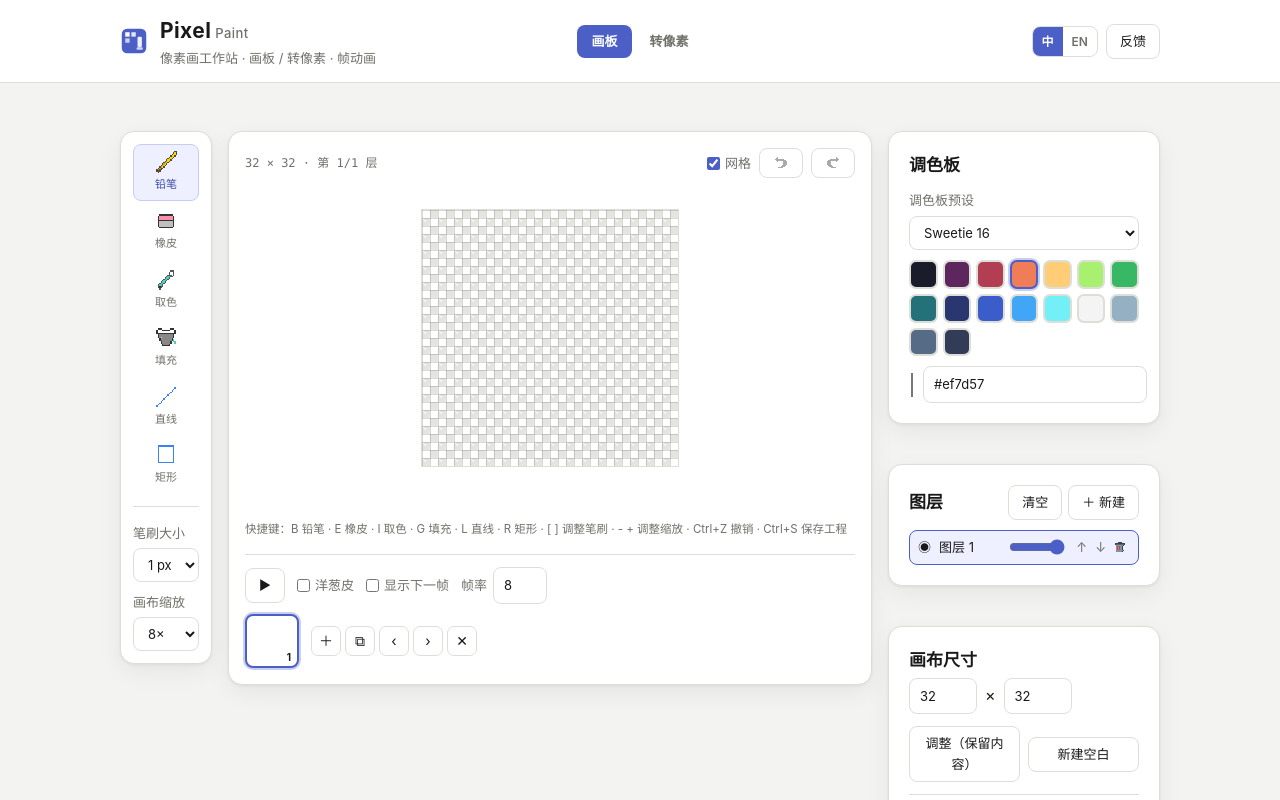
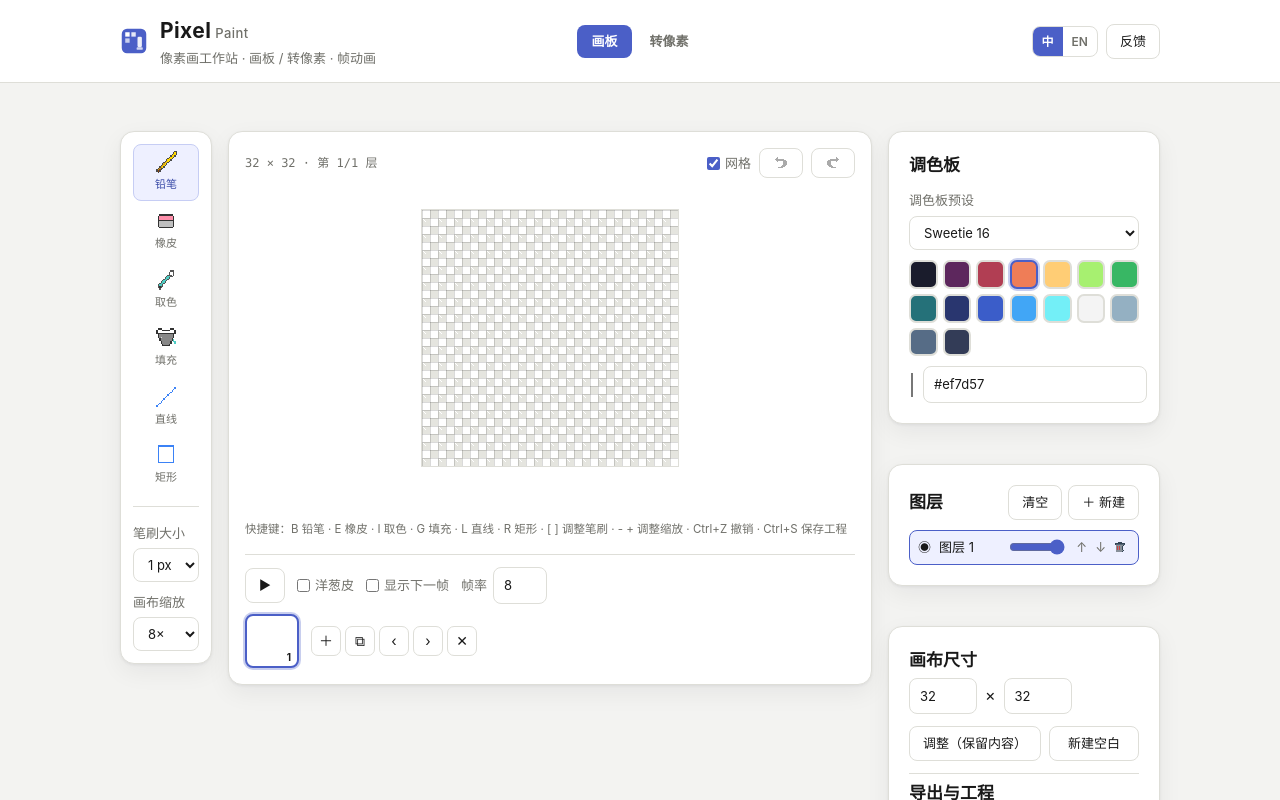
Before and after one commit to FIERsity/PixelPaint, a React (Vite) app: page / in a window 1280 px wide. Shown: the top 800 px of the page. Built offline with nearby package versions, Linux system fonts and the light colour scheme.

Commit message:
Keep canvas resize labels together

```diff
--- a/src/index.css
+++ b/src/index.css
@@ -361,6 +361,8 @@ html[lang="en"] .project-hint { font-size: 11px !important; line-height: 1.5; }
 
 .size-row { display: flex; gap: 8px; align-items: center; }
 .size-row .num-input { width: 68px; }
+.canvas-resize-actions { flex-wrap: wrap; }
+.canvas-resize-actions > .btn-ghost { white-space: nowrap; }
 .canvas-tools-card .size-row { margin-bottom: 12px; }
 .canvas-tools-card .size-row:last-child { margin-bottom: 0; }
 
```
